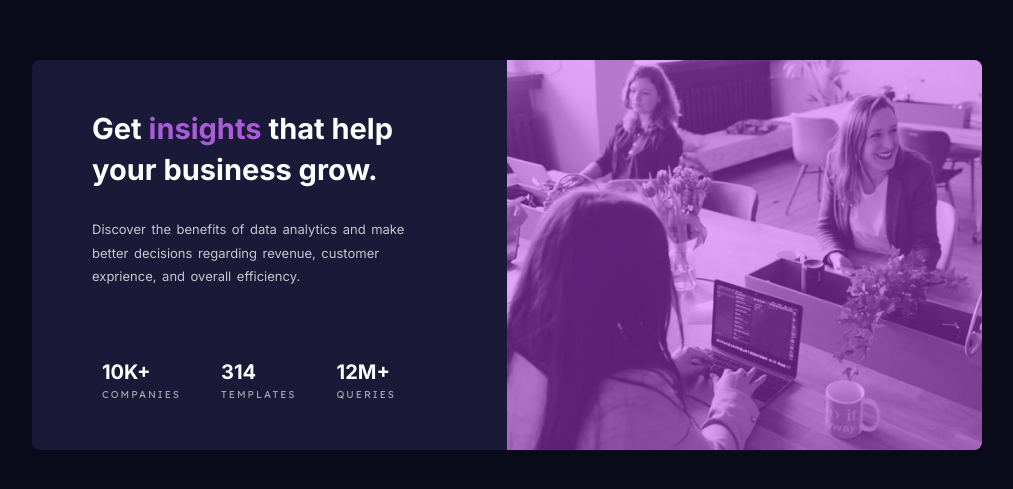
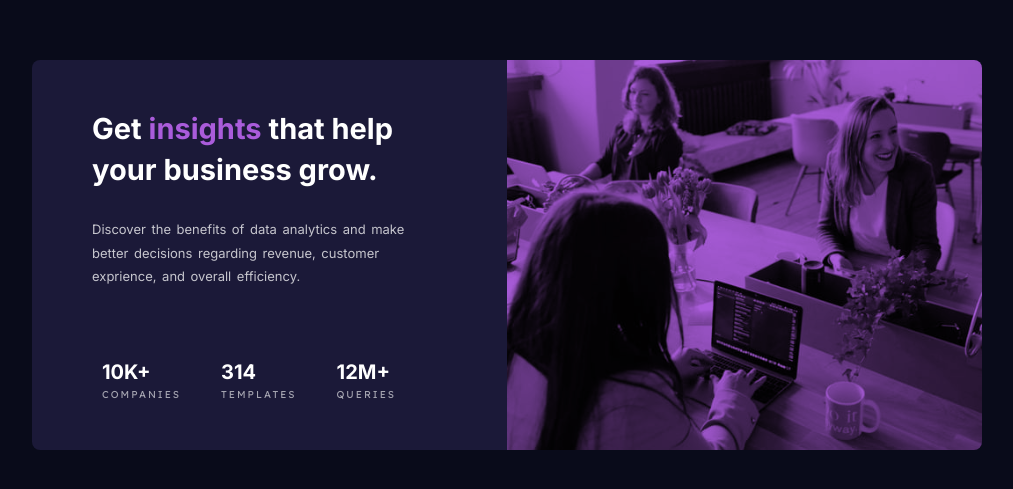
Before and after one commit to yishak621/Stats-preview-card-component-solution, a plain HTML site: page index.html in a window 1280 px wide. Shown: the part 175-664 px from the top of the page, without its empty margins (133-1146 px from the left). Drawn offline with nearby package versions, Linux system fonts and the light colour scheme.

Commit message:
last update

```diff
--- a/index.html
+++ b/index.html
@@ -38,7 +38,7 @@
       <section>
         <div class="container" data-aos="flip-up">
           <picture>
-            <source
+            <!-- <source
               srcset="
                 /images/image-header-mobile.jpg   864w,
                 /images/image-header-desktop.jpg 1200w
@@ -48,7 +48,7 @@
               class="banner"
               src="/images/image-header-desktop.jpg"
               alt="image of people"
-            />
+            /> -->
           </picture>
           <div class="text-content">
             <h1>Get <span> insights</span> that help your business grow.</h1>
--- a/styles/style.scss
+++ b/styles/style.scss
@@ -14,6 +14,7 @@ body {
   font-family: $font-inter;
   text-align: center;
   background-color: $color-very-dark-blue;
+  overflow: scroll;
 }
 
 *,
@@ -86,38 +87,43 @@ p {
 /*container*/
 .container {
   display: grid;
-  grid-template-columns: 90vw;
-  grid-template-rows: 35% 65%;
-  margin: 0 5vw;
+  grid-template-columns: 1fr;
+  grid-template-rows: repeat(2, 0.7fr);
+  margin: 0 2vw;
 
-  background-color: $color-dark-desaturated-blue;
   border-radius: 8px;
   overflow: hidden;
 
   picture {
-    position: relative;
-    overflow: hidden;
+    background-image: url(/images/image-header-desktop.jpg);
+    background-color: $color-soft-violet;
+
+    background-repeat: no-repeat;
+    background-size: cover;
+    background-blend-mode: multiply;
   }
-  picture::after {
-    content: '';
-    display: block;
-    width: 100%;
-    height: 100%;
-    background-color: $color-soft-violet;
-    position: absolute;
-    top: 0;
-    left: 0;
-    opacity: 0.45;
-    filter: brightness(80%);
-    filter: contrast(180%);
-  }
-  .banner {
-    @include imagefit(cover);
-    z-index: -1;
-  }
+  //we can also do it this way
+  // picture::after {
+  //   content: '';
+  //   display: block;
+  //   width: 100%;
+  //   height: 100%;
+  //   background-color: $color-soft-violet;
+  //   position: absolute;
+  //   top: 0;
+  //   left: 0;
+  //   opacity: 0.45;
+  //   filter: brightness(80%);
+  //   filter: contrast(180%);
+  // }
+  //.banner {
+  //   @include imagefit(cover);
+  //z-index: -1;
+  //}
 
   .text-content {
     padding: 0 1.7rem;
+    background-color: $color-dark-desaturated-blue;
     display: grid;
     justify-content: space-between;
   }
@@ -171,6 +177,7 @@ p {
     }
     .text-content {
       padding: 3rem 6rem;
+
       h1 {
         max-width: 20ch;
         line-height: 1.4;
@@ -200,8 +207,7 @@ p {
 @media screen and (min-width: 500px) and (max-width: 864px) {
   .container {
     display: grid;
-    grid-template-columns: 45vw;
-    grid-template-rows: 35% 65%;
-    margin: 0 22vw;
+    grid-template-columns: 1fr;
+    max-width: 331px;
   }
 }
```
Also changed, not shown: styles/style.css, 1 other file.
